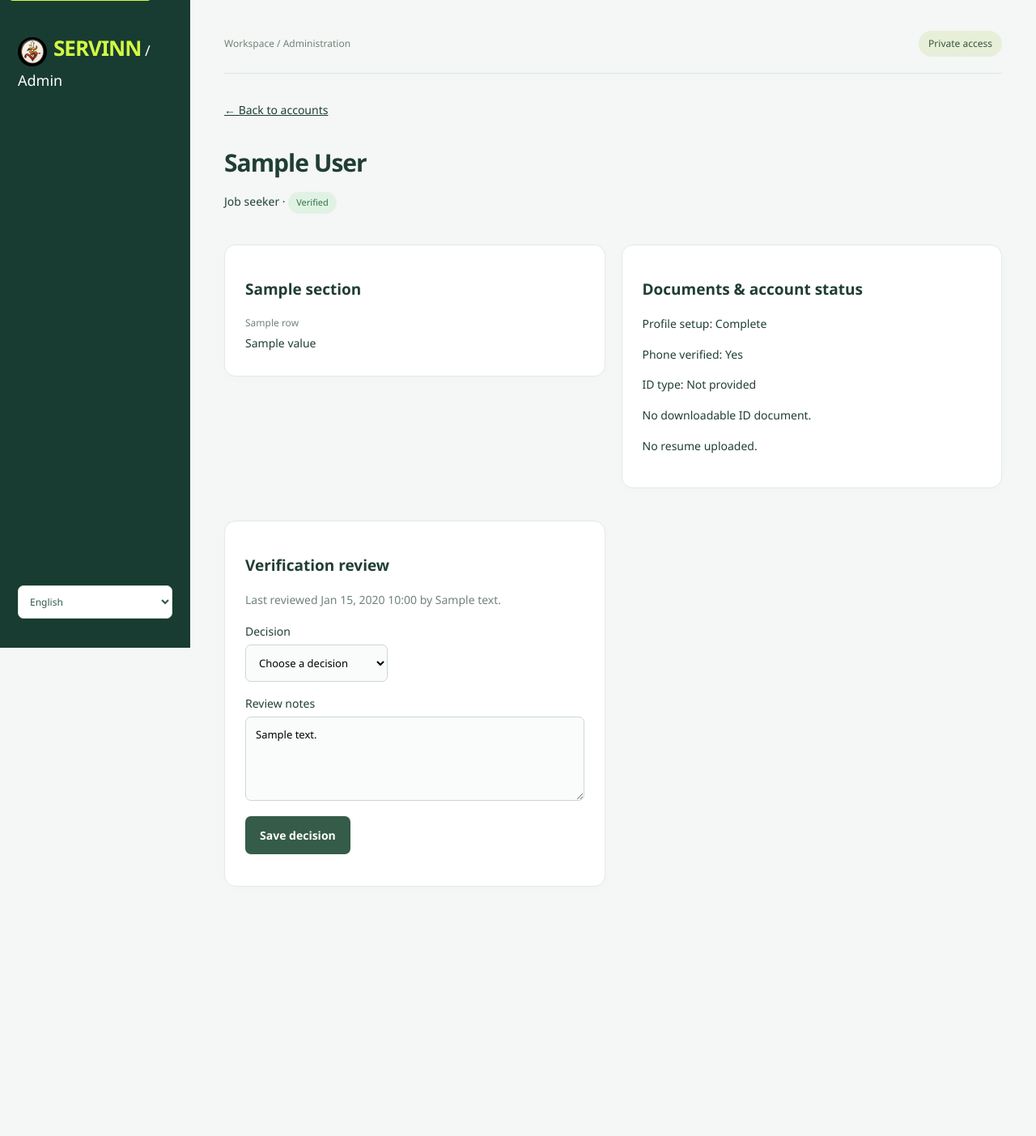
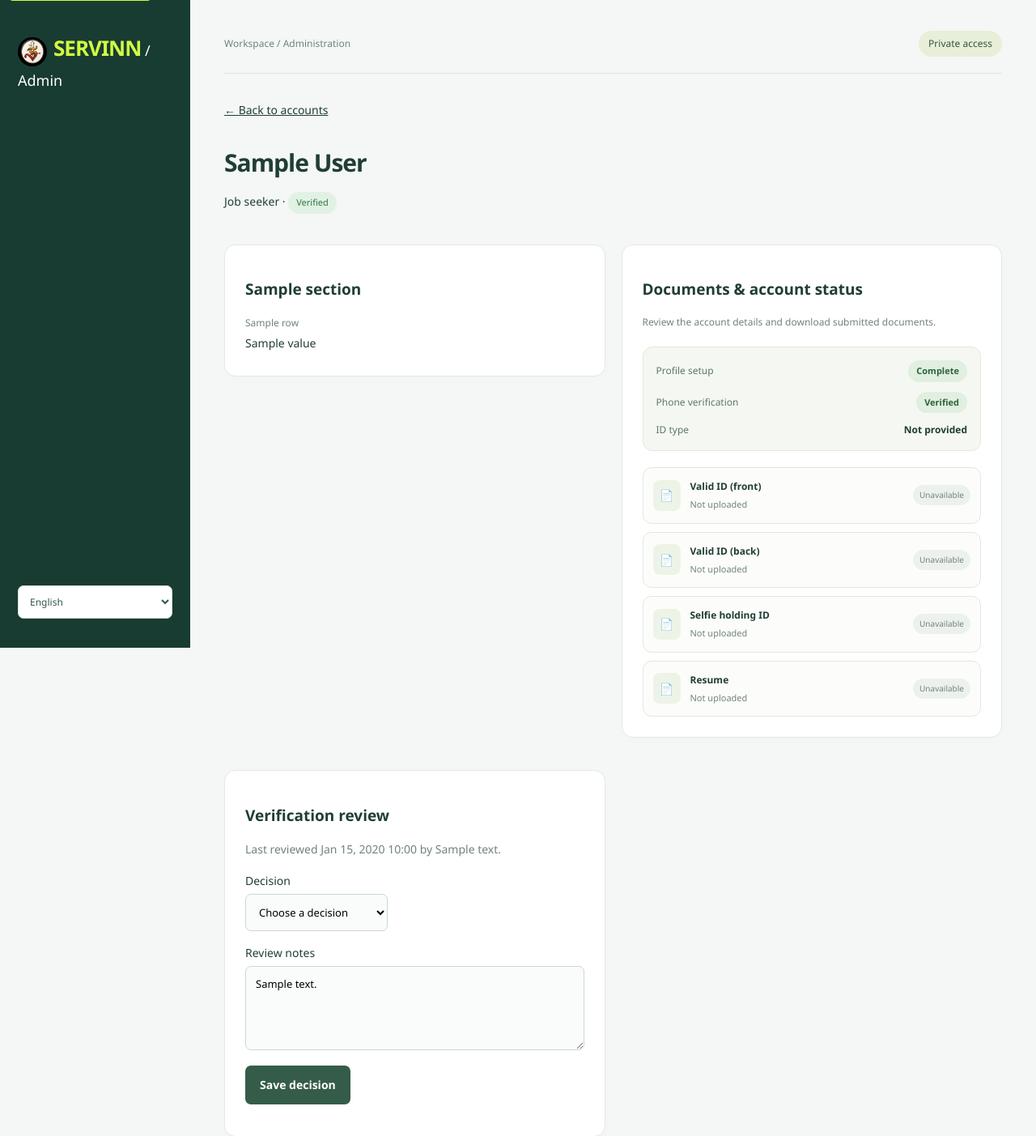
Before and after one commit to servinnsystem/servinn-system, a Django app: template admin_panel/templates/admin_panel/account_profile.html in a window 1280 px wide. Shown: the top 1403 px of the page at 81% size. Before the commit the page ends 1095 px from the top, so only its background shows below. Run offline with Django 5.2, Linux system fonts and the light colour scheme; tables that the repository leaves empty hold one stand-in row (values such as "Sample post"); the template is opened without the code that fills it: values that come from a table or form of the project are taken from there, most other values are stand-ins (such as "Sample title", 1, 10 or a date in 2020).

Commit message:
Improve account status and document download buttons

```diff
--- a/admin_panel/templates/admin_panel/account_profile.html
+++ b/admin_panel/templates/admin_panel/account_profile.html
@@ -7,6 +7,22 @@
   .profile-grid dl{margin:0}.profile-grid dt{font-size:12px;color:#718479;margin-top:18px}
   .profile-grid dd{margin:5px 0;white-space:pre-wrap;overflow-wrap:anywhere}
   .profile-review label{display:block;margin:16px 0 6px}.profile-review textarea{width:100%}
+  .account-status-list{display:grid;gap:12px;margin:20px 0;padding:16px;background:#f5f8f2;border:1px solid #e1e9dc;border-radius:12px}
+  .account-status-line{display:flex;justify-content:space-between;align-items:center;gap:16px;font-size:12px}
+  .account-status-line>span:first-child{color:#60776b}
+  .account-status-pill{padding:5px 10px;border-radius:18px;font-size:11px;font-weight:600;background:#fff0d7;color:#805b16}
+  .account-status-pill.complete{background:#e0efdf;color:#2c643c}
+  .account-document-list{display:grid;gap:10px}
+  .account-document{display:flex;align-items:center;gap:12px;padding:14px 12px;border:1px solid #e1e9df;border-radius:11px;background:#fcfdfb}
+  .document-symbol{display:grid;place-items:center;width:34px;height:38px;border-radius:8px;background:#edf3e7;flex-shrink:0}
+  .document-copy{display:grid;gap:5px;flex:1;min-width:0;overflow-wrap:anywhere}
+  .document-copy strong{font-size:12px}.document-copy small{font-size:11px;color:#718479}
+  .document-download{display:inline-flex;align-items:center;justify-content:center;gap:8px;min-height:40px;padding:9px 12px;border:1px solid #d2e0cd;border-radius:8px;background:#eff5e9;color:#315a46;font-size:11px;font-weight:600;text-decoration:none}
+  .document-download:hover{background:#deebd6;border-color:#91ad83}
+  .document-download:focus-visible{outline:3px solid #83a66d;outline-offset:3px}
+  .document-missing{font-size:10px;color:#718479;background:#edf1ed;border-radius:16px;padding:5px 8px}
+  .documents-note{font-size:12px;color:#718479;line-height:1.7}
+  @media(max-width:480px){.account-document{flex-wrap:wrap}.document-download,.document-missing{margin-left:46px}}
   @media(max-width:850px){.profile-grid{grid-template-columns:1fr}}
 </style>
 <a href="{% url 'manage_users' %}">&larr; Back to accounts</a>
@@ -23,17 +39,22 @@
     {% for row in section.rows %}<dt>{{ row.label }}</dt><dd>{{ row.value }}</dd>{% endfor %}
   </dl></section>
   {% endfor %}
-  <section class="card"><h2>Documents &amp; account status</h2>
-    {% if account.nbi_clearance_file %}<p><a href="{% url 'profile_file' account_id 'nbi_clearance' %}">Download NBI clearance</a></p>{% endif %}
-    {% if account.police_clearance_file %}<p><a href="{% url 'profile_file' account_id 'police_clearance' %}">Download police clearance</a></p>{% endif %}
-    {% if account.barangay_clearance_file %}<p><a href="{% url 'profile_file' account_id 'barangay_clearance' %}">Download barangay clearance</a></p>{% endif %}
-    <p>Profile setup: {{ account.profile_completed|yesno:'Complete,Incomplete' }}</p>
-    <p>Phone verified: {{ account.phone_verified|yesno:'Yes,No' }}</p>
-    <p>ID type: {{ account.id_type|default:'Not provided' }}</p>
-    <p>{% if account.id_document_file %}<a href="{% url 'profile_file' account_id 'id_document' %}">Download ID document</a>{% else %}No downloadable ID document.{% endif %}</p>
-    {% if account.id_document_back_file %}<p><a href="{% url 'profile_file' account_id 'id_document_back' %}">Download ID back</a></p>{% endif %}
-    {% if account.selfie_document_file %}<p><a href="{% url 'profile_file' account_id 'selfie_document' %}">Download selfie holding ID</a></p>{% endif %}
-    <p>{% if account.resume_document_file %}<a href="{% url 'profile_file' account_id 'resume_document' %}">Download resume</a>{% else %}No resume uploaded.{% endif %}</p>
+  <section class="card" aria-labelledby="account-documents-heading"><h2 id="account-documents-heading">Documents &amp; account status</h2>
+    <p class="documents-note">Review the account details and download submitted documents.</p>
+    <div class="account-status-list">
+      <div class="account-status-line"><span>Profile setup</span><span class="account-status-pill {% if account.profile_completed %}complete{% endif %}">{{ account.profile_completed|yesno:'Complete,Incomplete' }}</span></div>
+      <div class="account-status-line"><span>Phone verification</span><span class="account-status-pill {% if account.phone_verified %}complete{% endif %}">{{ account.phone_verified|yesno:'Verified,Not verified' }}</span></div>
+      <div class="account-status-line"><span>ID type</span><strong>{{ account.id_type|default:'Not provided' }}</strong></div>
+    </div>
+    <div class="account-document-list">
+      {% include 'admin_panel/document_item.html' with label='Valid ID (front)' kind='id_document' document=account.id_document_file %}
+      {% include 'admin_panel/document_item.html' with label='Valid ID (back)' kind='id_document_back' document=account.id_document_back_file %}
+      {% include 'admin_panel/document_item.html' with label='Selfie holding ID' kind='selfie_document' document=account.selfie_document_file %}
+      {% include 'admin_panel/document_item.html' with label='Resume' kind='resume_document' document=account.resume_document_file %}
+      {% if account.nbi_clearance_file %}{% include 'admin_panel/document_item.html' with label='NBI clearance' kind='nbi_clearance' document=account.nbi_clearance_file %}{% endif %}
+      {% if account.police_clearance_file %}{% include 'admin_panel/document_item.html' with label='Police clearance' kind='police_clearance' document=account.police_clearance_file %}{% endif %}
+      {% if account.barangay_clearance_file %}{% include 'admin_panel/document_item.html' with label='Barangay clearance' kind='barangay_clearance' document=account.barangay_clearance_file %}{% endif %}
+    </div>
   </section>
   <section class="card profile-review"><h2>Verification review</h2>
     {% if account.reviewed_at %}<p class="muted">Last reviewed {{ account.reviewed_at|date:'M j, Y H:i' }} by {{ account.reviewed_by }}</p>{% endif %}
--- /dev/null
+++ b/admin_panel/templates/admin_panel/document_item.html
@@ -0,0 +1,5 @@
+<div class="account-document">
+  <span class="document-symbol" aria-hidden="true">&#128196;</span>
+  <div class="document-copy"><strong>{{ label }}</strong><small>{% if document %}Uploaded{% else %}Not uploaded{% endif %}</small></div>
+  {% if document %}<a class="document-download" href="{% url 'profile_file' account_id kind %}" aria-label="Download {{ label }}">Download <span aria-hidden="true">&darr;</span></a>{% else %}<span class="document-missing">Unavailable</span>{% endif %}
+</div>
--- a/admin_panel/test_account_profile.py
+++ b/admin_panel/test_account_profile.py
@@ -13,8 +13,10 @@ class AccountProfileTests(SimpleTestCase):
             'id_document_back_file': {'path': 'private-back'}, 'selfie_document_file': {'path': 'private-selfie'}}
         response = account_profile(self.request(), 'person@example.com')
         for text in ('Identity verification', 'TEST-ID-123', 'Sample Street, Iloilo',
-                     'Download ID back', 'Download selfie holding ID'):
+                     'Download Valid ID (back)', 'Download Selfie holding ID'):
             self.assertContains(response, text)
+        for kind in ('id_document_back', 'selfie_document'):
+            self.assertContains(response, reverse('profile_file', args=['person@example.com', kind]))
         self.assertNotContains(response, 'private-back')
         self.assertNotContains(response, 'private-selfie')
 
```
